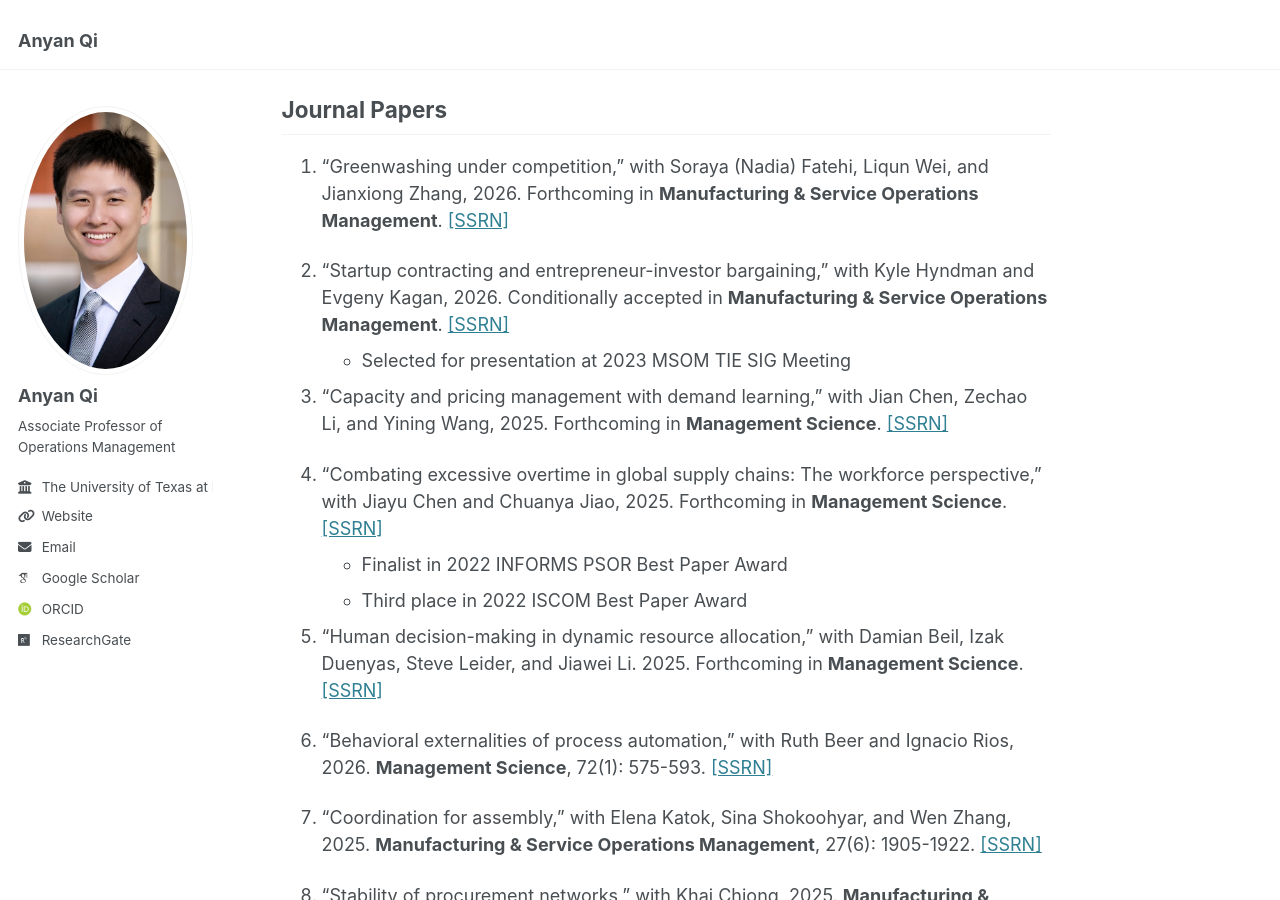
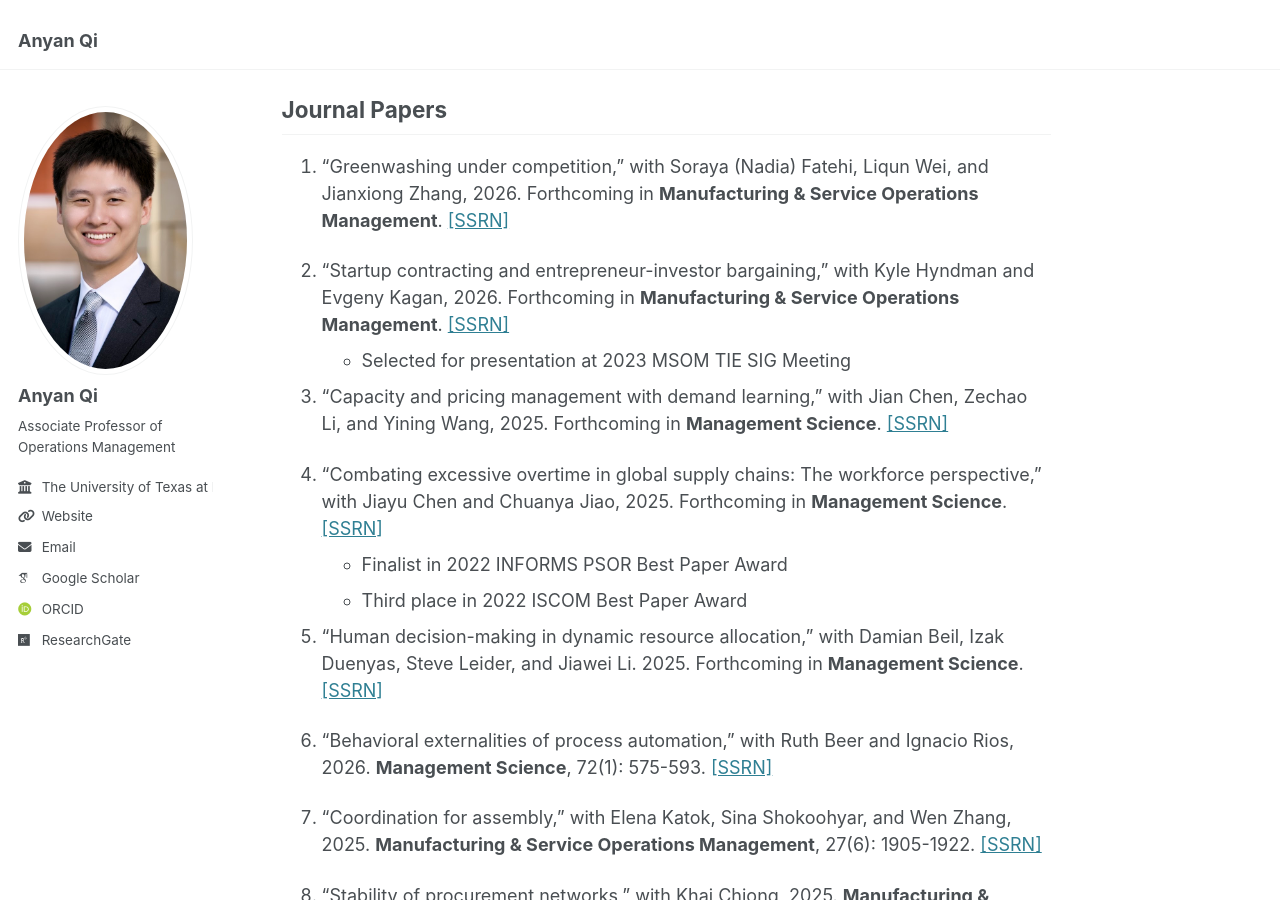
Before and after one commit to qi-anyan/qi-anyan.github.io, a Jekyll site: the page built from _pages/about.md, in a window 1280 px wide and 900 px high, scrolled down 819 px. Built offline with Jekyll 4.4.1, drawn with Linux system fonts in a browser that asks for light colours; some web fonts are replaced.

Commit message:
Initial commit

```diff
--- a/_pages/about.md
+++ b/_pages/about.md
@@ -22,7 +22,7 @@ Journal Papers
 ------
 1. "Greenwashing under competition,”  with Soraya (Nadia) Fatehi, Liqun Wei, and Jianxiong Zhang, 2026. Forthcoming in **Manufacturing & Service Operations Management**. [[SSRN]](https://papers.ssrn.com/sol3/papers.cfm?abstract_id=4433364)
 
-1. "Startup contracting and entrepreneur-investor bargaining," with Kyle Hyndman and Evgeny Kagan, 2026. Conditionally accepted in **Manufacturing & Service Operations Management**. [[SSRN]](https://papers.ssrn.com/sol3/papers.cfm?abstract_id=3844516)
+1. "Startup contracting and entrepreneur-investor bargaining," with Kyle Hyndman and Evgeny Kagan, 2026. Forthcoming in **Manufacturing & Service Operations Management**. [[SSRN]](https://papers.ssrn.com/sol3/papers.cfm?abstract_id=3844516)
     - Selected for presentation at 2023 MSOM TIE SIG Meeting
 
 1. "Capacity and pricing management with demand learning," with Jian Chen, Zechao Li, and Yining Wang, 2025. Forthcoming in **Management Science**. [[SSRN]](https://papers.ssrn.com/sol3/papers.cfm?abstract_id=4414361)
```
